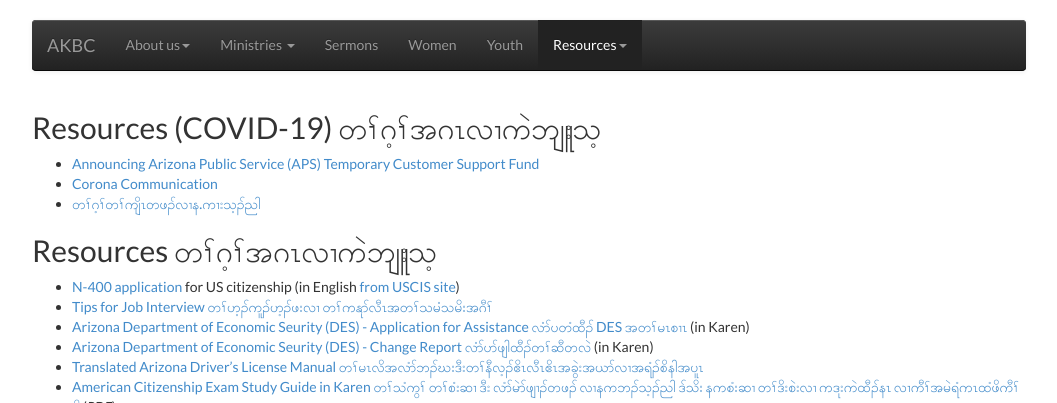
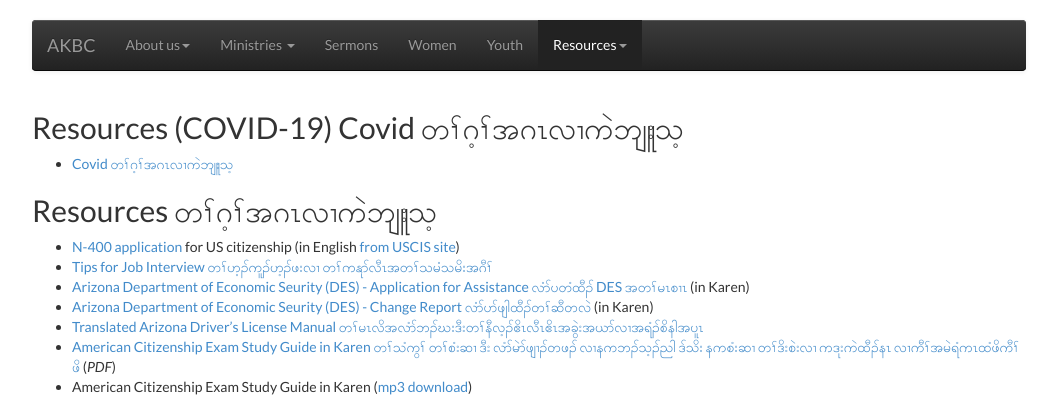
Before and after one commit to arizonakbc/arizonakbc.github.io, a Jekyll site: the page built from _pages/resources.md, in a window 1280 px wide and 900 px high, cut to the strip 0-403 px from the top of the window. Shown: the whole strip, without its empty margins (111-1168 px from the left). Built offline with Jekyll 4.4.1, drawn with Linux system fonts in a browser that asks for light colours; nearby versions of some CDN libraries; some web fonts are replaced; library files that are not in the unit come from our copies.

Commit message:
Covid resources link.

```diff
--- a/_pages/resources.md
+++ b/_pages/resources.md
@@ -5,11 +5,9 @@
 permalink: /resources/
 ---
 
-## Resources (COVID-19) တၢ်ဂ့ၢ်အဂၤလၢကဲဘျူးသ့
+## Resources (COVID-19) Covid တၢ်ဂ့ၢ်အဂၤလၢကဲဘျူးသ့
 
-- [Announcing Arizona Public Service (APS) Temporary Customer Support Fund](/static/docs/APS-100-Credit.pdf)
-- [Corona Communication](/static/docs/Corona-Communication.pdf)
-- [တၢ်ဂ့ၢ်တၢ်ကျိၤတဖၣ်လၢန.ကၢးသ့ၣ်ညါ](/static/docs/DES-Unemploymnet-Insurance-Benefits.pdf)
+- [Covid တၢ်ဂ့ၢ်အဂၤလၢကဲဘျူးသ့](https://drive.google.com/drive/folders/1Gfb2mqO3slBIuNguZw69EmDaNUPUNaze?usp=sharing)
 
 ## Resources တၢ်ဂ့ၢ်အဂၤလၢကဲဘျူးသ့
 
```
